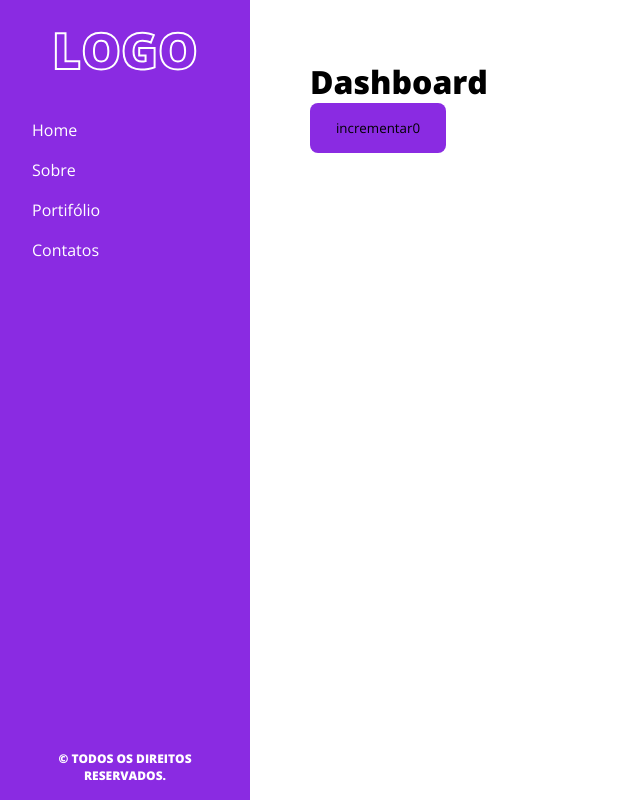
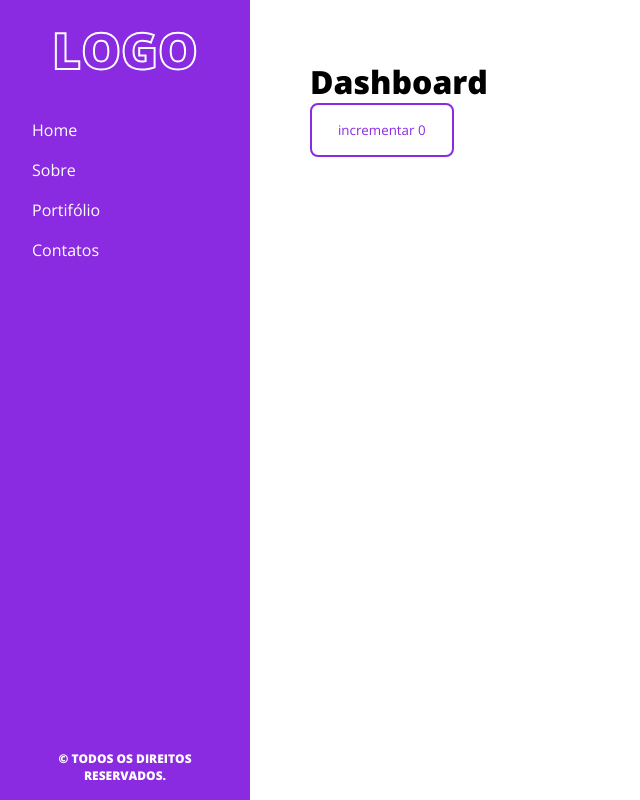
Before and after one commit to Clairtonlm/FS10-Modulo_React, a React (Create React App) app in the folder fs10-react-aula2-main/fs10-react-aula2-main/: page / in a window 1280 px wide. Shown: the whole page, without its empty margins (0-640 px from the left). Built offline with nearby package versions, Linux system fonts and the light colour scheme.

Commit message:
Active trocando cor

```diff
--- a/fs10-react-aula2-main/fs10-react-aula2-main/src/App.css
+++ b/fs10-react-aula2-main/fs10-react-aula2-main/src/App.css
@@ -16,7 +16,14 @@ main{
 button{
   line-height: 50px;
   padding: 0 26px;
-  background-color: blueviolet;
+  border: 2px solid blueviolet;
   border-radius: 8px;
   cursor: pointer;
+  color: blueviolet;
+  background-color: transparent;
 }
+
+button.active{
+  background-color: blueviolet;
+  color: white;
+}
--- a/fs10-react-aula2-main/fs10-react-aula2-main/src/components/Dashboard/index.jsx
+++ b/fs10-react-aula2-main/fs10-react-aula2-main/src/components/Dashboard/index.jsx
@@ -3,10 +3,21 @@ import React, { useState } from 'react'
 const Dashboard = () => {
     //aqui vai javaScript
     const [contador, setContador] = useState(0)
+    const [visivel, setVisivel] = useState(false)
+
     return(
         <>
             <h1>Dashboard</h1>
-            <button onClick={()=> setContador(contador +1)}>incrementar{contador}</button>
+            <button
+
+                className={visivel ? 'active' : ' '}
+                onClick={()=> {
+                    setContador(contador + 1)
+                    setVisivel(!visivel)
+                }}
+                >
+                    incrementar {contador}
+                </button>
         </>
     );
 }
--- a/fs10-react-aula2-main/fs10-react-aula2-main/src/components/Portifolio/index.jsx
+++ b/fs10-react-aula2-main/fs10-react-aula2-main/src/components/Portifolio/index.jsx
@@ -2,7 +2,7 @@ import React from 'react'
 const Portifolio = ()=>{
     return(
         <>
-            <h1>Portiólio</h1>
+            <h1>Portifólio</h1>
 
 
 
```
